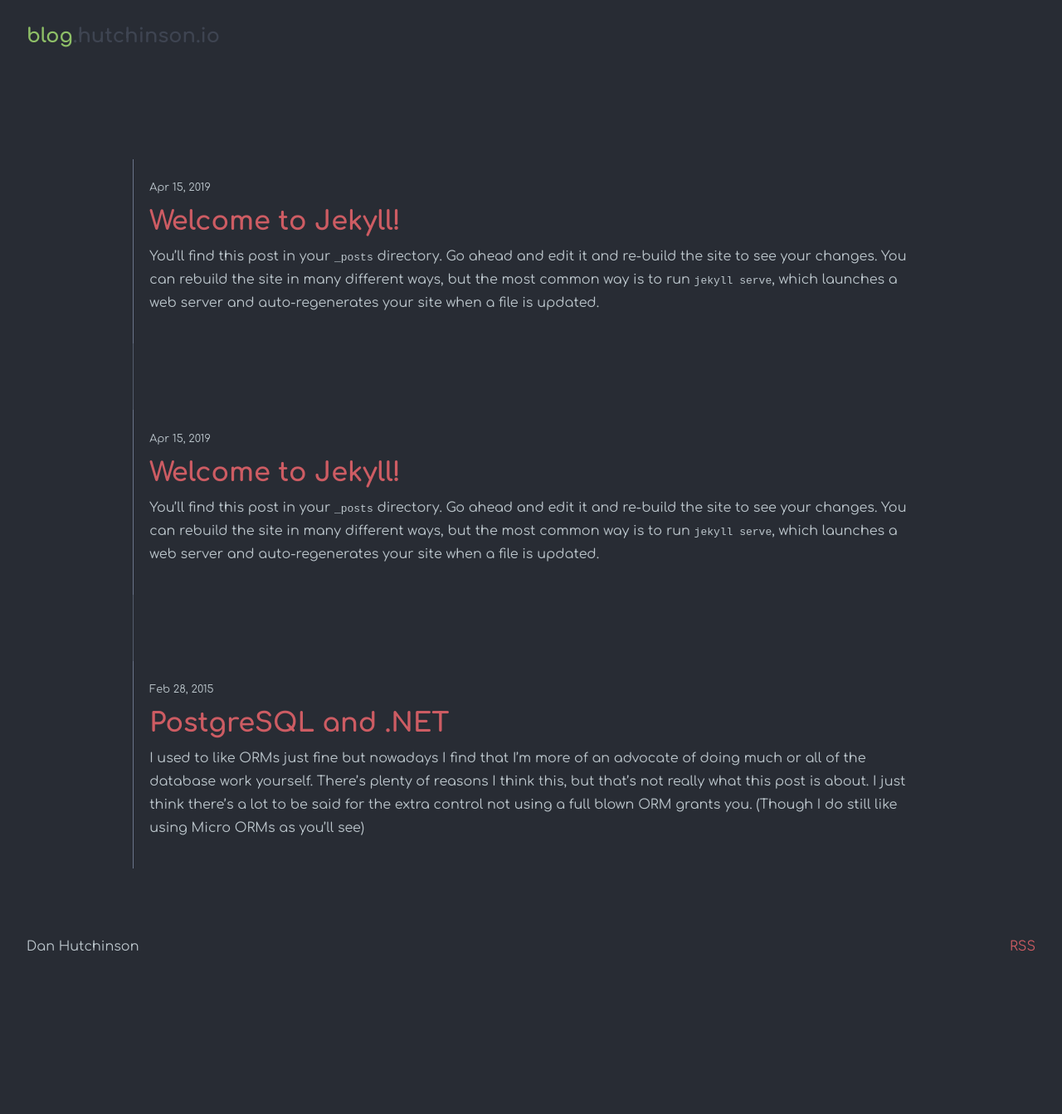
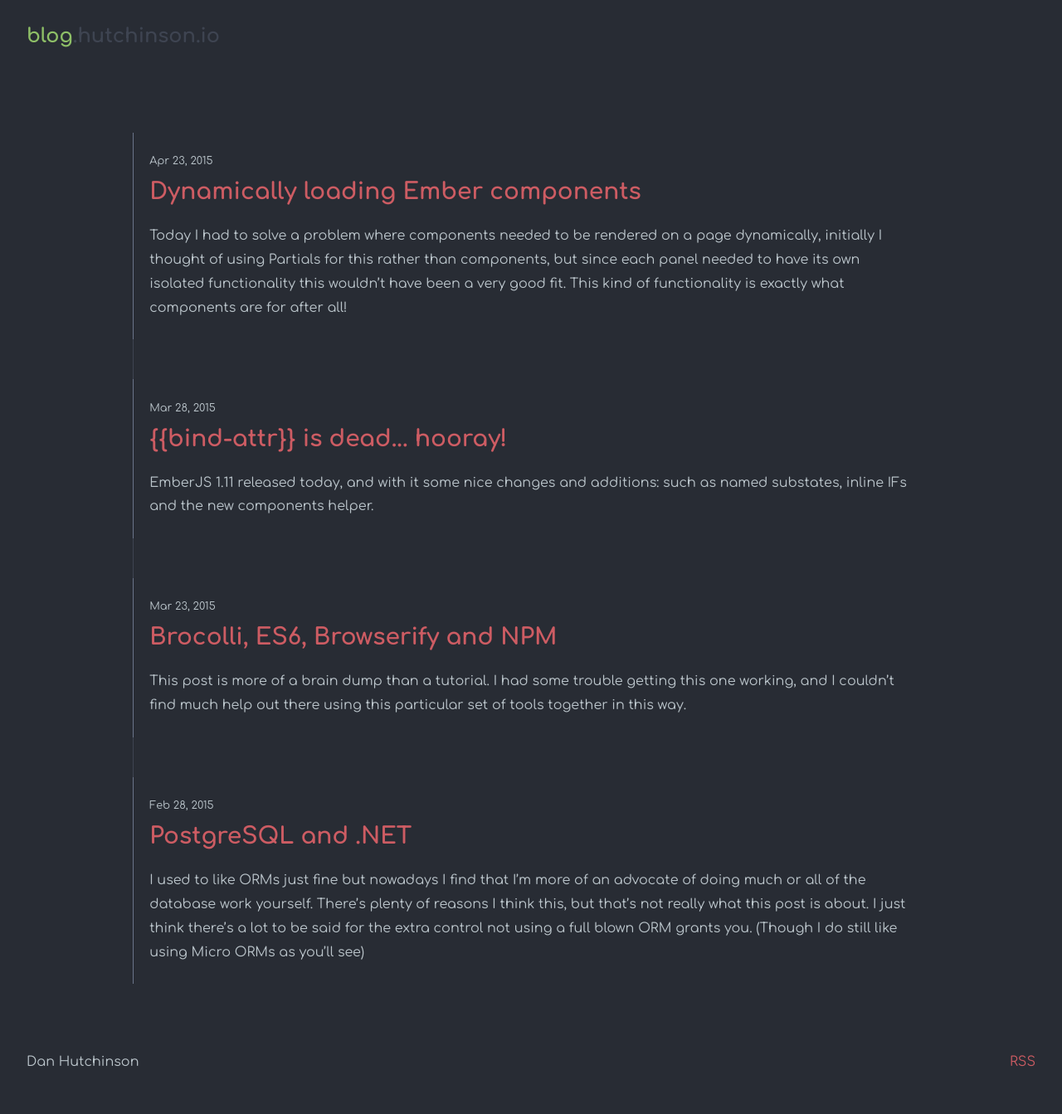
Before and after one commit to danielhutchinson/danielhutchinson.github.io, a Jekyll site: the page built from index.md, in a window 1280 px wide. Shown: the whole page at 83% size. Built offline with Jekyll 4.4.1, drawn with Linux system fonts in a browser that asks for light colours; before the commit the page ends 1203 px from its top, so only the background shows below that.

Commit message:
added old posts

````diff
--- a/_layouts/post.html
+++ b/_layouts/post.html
@@ -10,9 +10,7 @@ layout: default
         {%- assign date_format = site.minima.date_format | default: "%b %-d, %Y" -%}
         {{ page.date | date: date_format }}
       </time>
-      {%- if page.author -%}
-        • <span itemprop="author" itemscope itemtype="http://schema.org/Person"><span class="p-author h-card" itemprop="name">{{ page.author | escape }}</span></span>
-      {%- endif -%}</p>
+    </p>
   </header>
 
   <div class="post-content e-content" itemprop="articleBody">
@@ -20,7 +18,7 @@ layout: default
   </div>
 
   {%- if site.disqus.shortname -%}
-    {%- include disqus_comments.html -%}
+  {%- include disqus_comments.html -%}
   {%- endif -%}
 
   <a class="u-url" href="{{ page.url | relative_url }}" hidden></a>
--- /dev/null
+++ b/_posts/2015-03-23-brocolli-es6-browserify-npm.markdown
@@ -0,0 +1,85 @@
+---
+layout: post
+title:  "Brocolli, ES6, Browserify and NPM"
+date:   2015-03-23
+categories: javascript
+---
+This post is more of a brain dump than a tutorial. I had some trouble getting this one working, and I couldn't find much help out there using this particular set of tools together in this way.
+
+## What are we doing?
+I want to be able to use ES6 syntax, and ES6 modules on the browser, I want to be able to load scripts directly from my node_modules folder, and I want the build to be as fast as possible.
+
+In short, I want ember-cli even when I'm not writing Ember apps!
+
+To do this we use the tools titled above (along with Babel as our ES6 transpiler)
+
+## Setting up
+You need the following tools, each can be installed through NPM.
+
+{% highlight javascript %}
+> npm install -g broccoli-cli
+> npm install --save-dev broccoli
+> npm install --save-dev broccoli-merge-trees
+> npm install --save-dev broccoli-static-compiler
+> npm install --save-dev broccoli-babel-transpiler
+> npm install --save-dev broccoli-browserify
+> npm install --save-dev browserify
+{% endhighlight %}
+
+Create a Brocfile.js at the root of your project, we'll put all of our JavaScript code directly into an App folder, for simplicity.
+
+The Brocfile.js looks like this
+
+{% highlight javascript %}
+var browserify = require('broccoli-browserify');
+var copy = require('broccoli-static-compiler');
+var merge = require('broccoli-merge-trees');
+var babel = require('broccoli-babel-transpiler');
+
+var app = 'app';
+
+var html = copy(app, {
+  srcDir: '/',
+  files: ['index.html'],
+  destDir: '/'
+});
+
+var js = babel(app, {});
+
+js = browserify(js, {
+  entries: ['./main.js'],
+  outputFile: 'application.js'
+});
+
+module.exports = merge([html, js]);
+{% endhighlight %}
+
+To talk through this very quickly (maybe I'll write a full post on broccoli at some point)
+
+We're copying the index.html file back to the root folder, this means if we specify a destination during a build, the index.html file will be copied over too.
+
+We're grabbing all of our javascript code from the app folder, and using Babel to transpile it to ES5. By default all of the modules will be converted to CommonJS, which works with Browserify.
+
+We're then using browserify to package up all of our code into a single app.js file. This means it will go through and get all of the code that we are importing too, meaning we can grab vendor scripts from our node_modules folder no problem.
+
+Then we're merging our branches together and exporting them.
+
+If we create a couple of JS files in the App folder like this:
+
+{% highlight javascript %}
+//app/main.js
+import foo from './foo';
+
+console.log(foo());
+
+//app/foo.js
+export default function () {
+  console.log('spiffy!');
+}
+{% endhighlight %}
+
+Then run broccoli serve from the command line and navigate to http://localhost:4200 in our browser you should be everything working as intended. At this point broccoli will already be watching for file changes and rebuilding our project (very quickly). It also supports live reloading out of the box, which is nice.
+
+When it comes to build time you can type broccoli build dist into the command line and everything will be built into a dist folder for us. We can copy that folder to the server. It's also extremely fast thanks to broccoli.
+
+Hopefully this post will help out anyone that is stuck, or someone smarter than me can come along and correct any mistakes I may have made!
--- /dev/null
+++ b/_posts/2015-03-28-bind-attr-is-dead-hooray.markdown
@@ -0,0 +1,66 @@
+---
+layout: post
+title:  "{{bind-attr}} is dead... hooray!"
+date:   2015-03-28
+categories: javascript ember
+---
+EmberJS 1.11 released today, and with it some nice changes and additions: such as named substates, inline IFs and the new components helper.
+
+But for me the biggest and most exciting change is the new HTMLBars Bound Attribute Syntax. Fancy name.
+
+What this really means is that {{bind-attr}} is gone, and I couldn't be happier.
+
+To show you how big a deal this is, lets create a test page the old way, and then re-create it the new way.
+
+Here's the route and controller that we'll use in both examples.
+
+{% highlight javascript %}
+// app/routes/index.js
+export default Ember.Route.extend({
+  model() {
+      return ['red','yellow','blue'];
+  }
+});
+
+// app/controllers/index.js
+export default Ember.Controller.extend({
+  tomster: 'http://www.gravatar.com/avatar/0cf15665a9146ba852bf042b0652780a?s=200',
+  emberLink: 'http://emberjs.com'
+});
+{% endhighlight %}
+
+Here's the old index.hbs file
+
+{% highlight javascript %}
+<a {{bind-attr href=emberLink}}>
+  <img {{bind-attr src=tomster}} alt="" />
+</a>
+
+<ul>
+    {{#each model as |colour|}}
+        <li {{bind-attr class=":list-item colour}}>{{colour}}</li>
+    {{/each}}
+</ul>
+{% endhighlight %}
+
+This frequent use of {{bind-attr}} can make files pretty messy, pretty quickly.
+
+Here's the new way, using the Bound Attribute Syntax:
+
+{% highlight javascript %}
+<a href="{{emberLink}}">
+  <img src="{{tomster}}" alt="" />
+</a>
+
+<ul>
+  {{#each model as |colour|}}
+    <li class="list-item {{colour}}">{{colour}}</li>
+  {{/each}}
+</ul>
+{% endhighlight %}
+
+Much tidier. I particularly like the way classes are being handled now, no more colons needed to differentiate between "static" and "dynamic" classes!
+
+If you want to learn more about Ember 1.11 check out the Release blog post.
+
+You should also check out the newly updated Ember Guides. They've now all been updated to use ember-cli.
--- /dev/null
+++ b/_posts/2015-04-23-dynamically-loading-ember-components.markdown
@@ -0,0 +1,64 @@
+---
+layout: post
+title:  "Dynamically loading Ember components"
+date:   2015-04-23
+categories: javascript ember
+---
+Today I had to solve a problem where components needed to be rendered on a page dynamically, initially I thought of using Partials for this rather than components, but since each panel needed to have its own isolated functionality this wouldn't have been a very good fit. This kind of functionality is exactly what components are for after all!
+
+Luckily, in Ember version 1.11.0 we have access to the {{component}} helper which lets us render components dynamically by name, which just so happens is exactly what I need.
+
+Say for example I have three components ```dh-panel-red```, ```dh-panel-green```, and ```dh-panel-blue```. Each panel follows a simple format as follows:
+
+{% highlight javascript %}
+export default Ember.Component.extend({
+  classNames: ['dh-panel'],
+  classNameBindings: ['panelColor'],
+  panelColor: 'red'
+});
+{% endhighlight %}
+
+Each component has the same code as this, the only thing that changes is the panelColor property. Which is used to set the background colour of the panel in css.
+
+Note: In practice it'd be best to create a mixin for any repeated code. I haven't done that here for the sake of brevity.
+
+Now on the application template I'll add a drop down select menu that allows the user to pick and choose which component they want. This template is powered by data located on the application controller.
+
+### Application Template
+{% highlight javascript %}
+  <label>
+    Select a component to load:
+    {{view "select"
+           content=components
+           optionValuePath="content"
+           optionLabelPath="content.title"
+           value=selectedComponent}}
+  </label>
+{% endhighlight %}
+
+### Application Controller
+{% highlight javascript %}
+export default Ember.Controller.extend({
+  components: [
+    { title: "Red Panel", "name": "dh-panel-red" },
+    { title: "Blue Panel", "name": "dh-panel-blue" },
+    { title: "Green Panel", "name": "dh-panel-green" }
+  ]
+});
+{% endhighlight %}
+
+The magic happens in the new component helper, this helper expects the name of a component to be passed to it, so, for example, if we wanted to load our dh-panel-red component we could do it this way:
+
+{% highlight javascript %}
+{{component "dh-panel-red title="Red Panel"}}
+{% endhighlight %}
+
+Though hard coding a value like this is a but redundant, we could just use the normal method of rendering a single component on the page, the value of this helper comes from the ability to set the component name to a dynamically bound value, in our example it would look like this:
+
+{% highlight javascript %}
+{{component selectedComponent.name title=selectedComponent.title}}
+{% endhighlight %}
+
+When the value of the selectedComponent changes, so too does the component itself. This allows us to swap between different components at run time.
+
+I can already think of lots of different uses for this new component. I'd be interested to hear about any ideas you've come up with too!
--- a/_posts/2023-04-15-welcome-to-jekyll.markdown
+++ /dev/null
@@ -1,25 +0,0 @@
----
-layout: post
-title:  "Welcome to Jekyll!"
-date:   2019-04-15 19:45:39 +0100
-categories: jekyll update
----
-You’ll find this post in your `_posts` directory. Go ahead and edit it and re-build the site to see your changes. You can rebuild the site in many different ways, but the most common way is to run `jekyll serve`, which launches a web server and auto-regenerates your site when a file is updated.
-
-To add new posts, simply add a file in the `_posts` directory that follows the convention `YYYY-MM-DD-name-of-post.ext` and includes the necessary front matter. Take a look at the source for this post to get an idea about how it works.
-
-Jekyll also offers powerful support for code snippets:
-
-{% highlight ruby %}
-def print_hi(name)
-  puts "Hi, #{name}"
-end
-print_hi('Tom')
-#=> prints 'Hi, Tom' to STDOUT.
-{% endhighlight %}
-
-Check out the [Jekyll docs][jekyll-docs] for more info on how to get the most out of Jekyll. File all bugs/feature requests at [Jekyll’s GitHub repo][jekyll-gh]. If you have questions, you can ask them on [Jekyll Talk][jekyll-talk].
-
-[jekyll-docs]: https://jekyllrb.com/docs/home
-[jekyll-gh]:   https://github.com/jekyll/jekyll
-[jekyll-talk]: https://talk.jekyllrb.com/
--- a/assets/main.scss
+++ b/assets/main.scss
@@ -1,6 +1,7 @@
 ---
 ---
-@import url("https://fonts.googleapis.com/css?family=Comfortaa:400,700");
+
+@import url("https://fonts.googleapis.com/css?family=Comfortaa:400,700,Fira+Mono");
 
 $easing: cubic-bezier(0.445, 0.05, 0.55, 0.95);
 $dark-grey: #282c34;
@@ -49,16 +50,30 @@ h1 {
 }
 
 h2 {
-  font-size: 2em;
+  font-size: 1.75em;
+  margin: 1em 0 0.4em 0;
 }
 
 p {
   margin-bottom: 1em;
+  line-height: 1.8em;
 }
 
 .page-content {
   width: 75%;
   margin: 0 auto;
+}
+
+pre {
+  box-sizing: border-box;
+  background: darken($dark-grey, 5%);
+  padding: 2em;
+  margin: 2em 0;
+  border-radius: 1em;
+}
+
+code {
+  font-family: "Fira Mono", Consolas, sans-serif;
 }
 
 /*
@@ -86,20 +101,29 @@ p {
 .post-list {
   list-style: none;
   margin: 0;
-    border-left: 1px solid lighten($dark-grey, 20%);
+  border-left: 1px solid lighten($dark-grey, 10%);
 
   li {
     margin-left: -1px;
-        padding: 1.2em;
+    padding: 1.2em 1.2em .5em 1.2em;
     border-left: 1px solid lighten($dark-grey, 30%);
-        margin-top: 5em;
+    margin-top: 3em;
+
+    h2 {
+        padding-bottom: .5em;
+        margin: 0;
+    }
 
     .post-date {
-            font-size: .8em;
+      font-size: 0.8em;
     }
   }
 }
 
+.post-meta {
+    margin-top: -2em;
+    margin-bottom: 3em;
+}
 
 /*
     Footer
````
Also changed, not shown: _posts/2022-04-15-welcome-to-jekyll.markdown (deleted, +0 -25 lines). Lines whose indentation alone changed are shown as unchanged.
